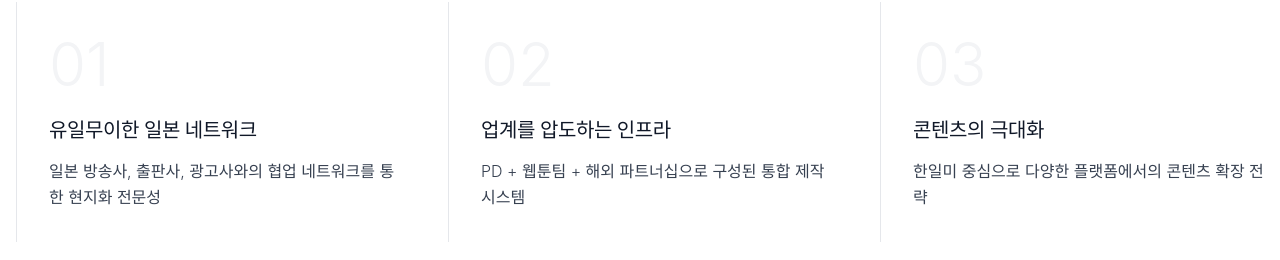
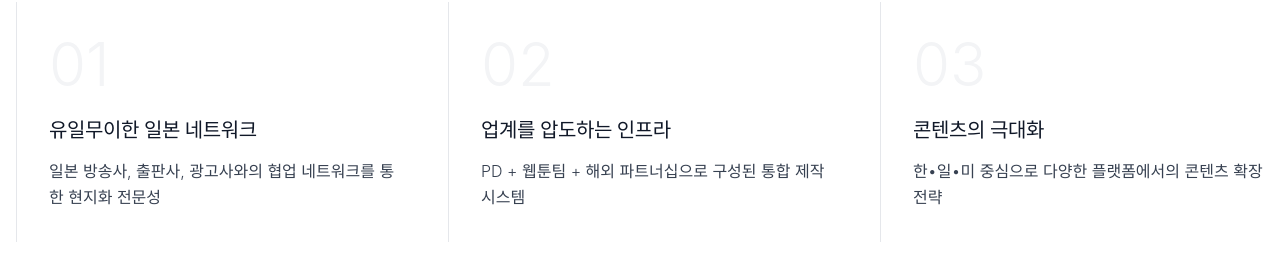
Before and after one commit to neoskorea/neostory-homepage, a Next.js app: page / in a window 1280 px wide. Shown: the part 1068-1328 px from the top of the page. Built offline with nearby package versions, Linux system fonts and the light colour scheme.

Commit message:
feat: 메인페이지 문구 수정

```diff
--- a/app/components/WhyNeostorySection.tsx
+++ b/app/components/WhyNeostorySection.tsx
@@ -12,7 +12,7 @@ export default function WhyNeostorySection() {
     },
     {
       title: "콘텐츠의 극대화",
-      description: "한일미 중심으로 다양한 플랫폼에서의 콘텐츠 확장 전략",
+      description: "한•일•미 중심으로 다양한 플랫폼에서의 콘텐츠 확장 전략",
       number: "03"
     }
   ];
```
